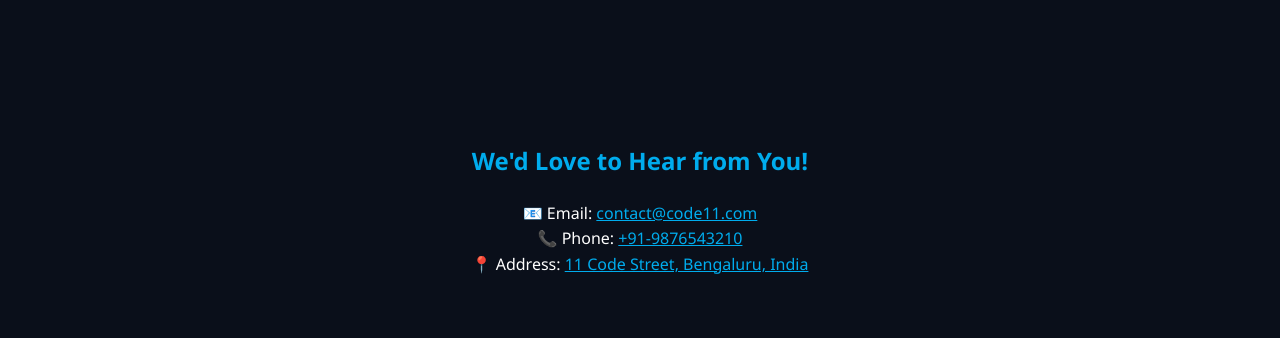
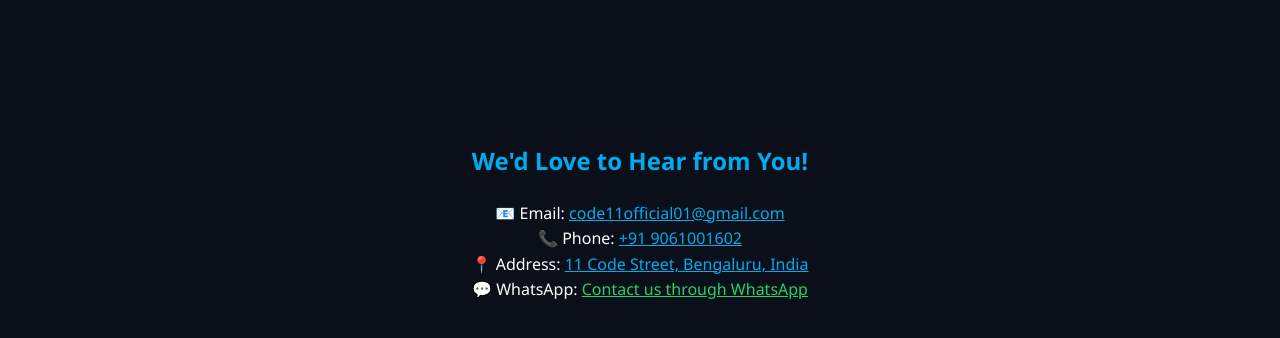
Before and after one commit to theonlyprograamer/code11, a plain HTML site: page contact.html in a window 1280 px wide. Shown: the part 242-580 px from the top of the page. Drawn offline with Linux system fonts and the light colour scheme.

Commit message:
Update contact.html

```diff
--- a/contact.html
+++ b/contact.html
@@ -31,22 +31,31 @@
 
     <p>
       📧 Email:
-      <a href="mailto:contact@code11.com" style="color: #00aced;">
-        contact@code11.com
+      <a href="mailto:code11official01@gmail.com" style="color: #00aced;">
+        code11official01@gmail.com
       </a>
     </p>
 
     <p>
       📞 Phone:
-      <a href="tel:+919876543210" style="color: #00aced;">
-        +91-9876543210
+      <a href="tel:+919061001602" style="color: #00aced;">
+        +91 9061001602
       </a>
     </p>
 
     <p>
       📍 Address:
-      <a href="https://www.google.com/maps/search/?api=1&query=11+Code+Street,+Bengaluru,+India" target="_blank" style="color: #00aced;">
+      <a href="https://www.google.com/maps/search/?api=1&query=11+Code+Street,+Bengaluru,+India"
+         target="_blank" style="color: #00aced;">
         11 Code Street, Bengaluru, India
+      </a>
+    </p>
+
+    <p>
+      💬 WhatsApp:
+      <a href="https://wa.me/919061001602?text=Hi%2C%20I'm%20interested%20in%20your%20services%21"
+         target="_blank" style="color: #25D366;">
+        Contact us through WhatsApp
       </a>
     </p>
   </section>
```
